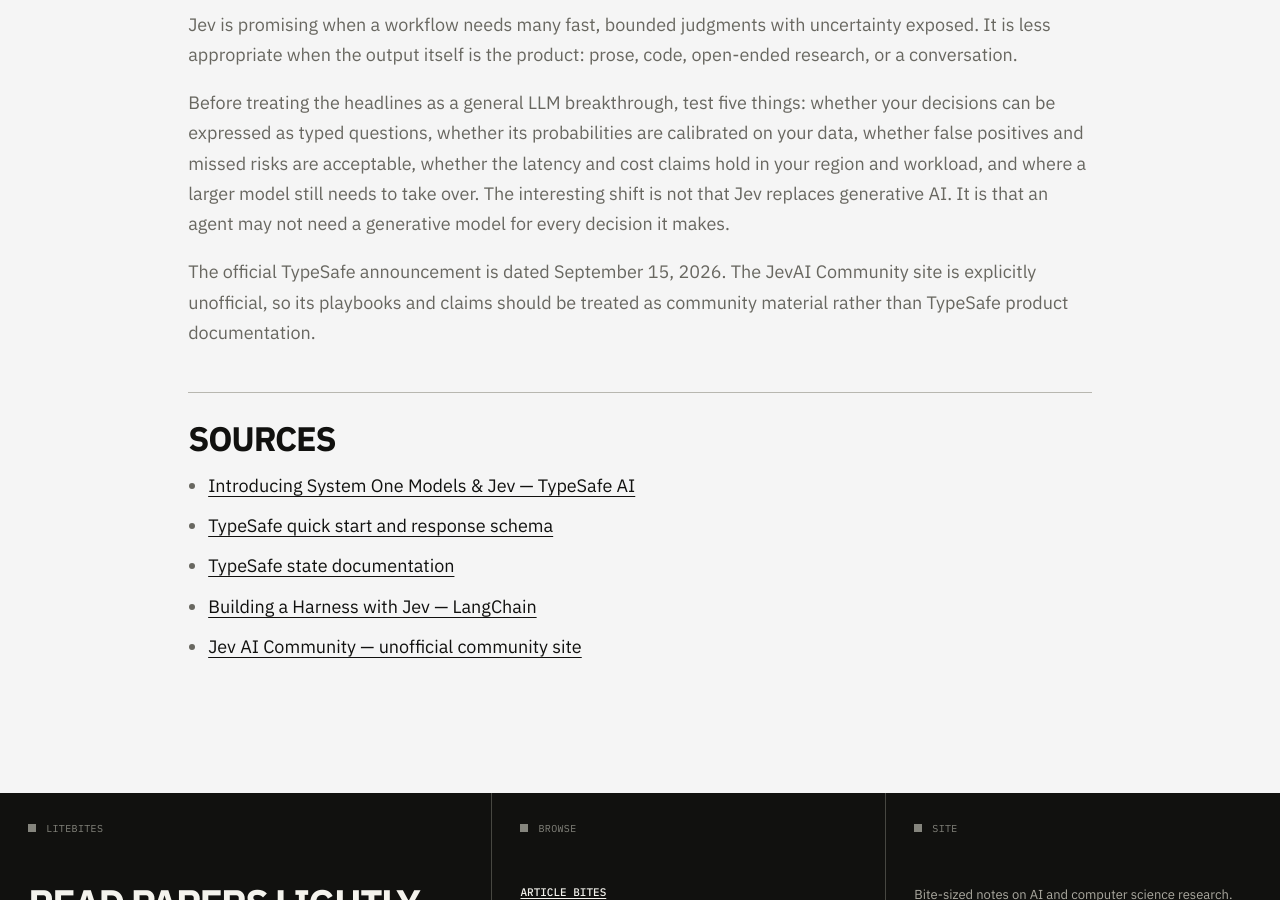
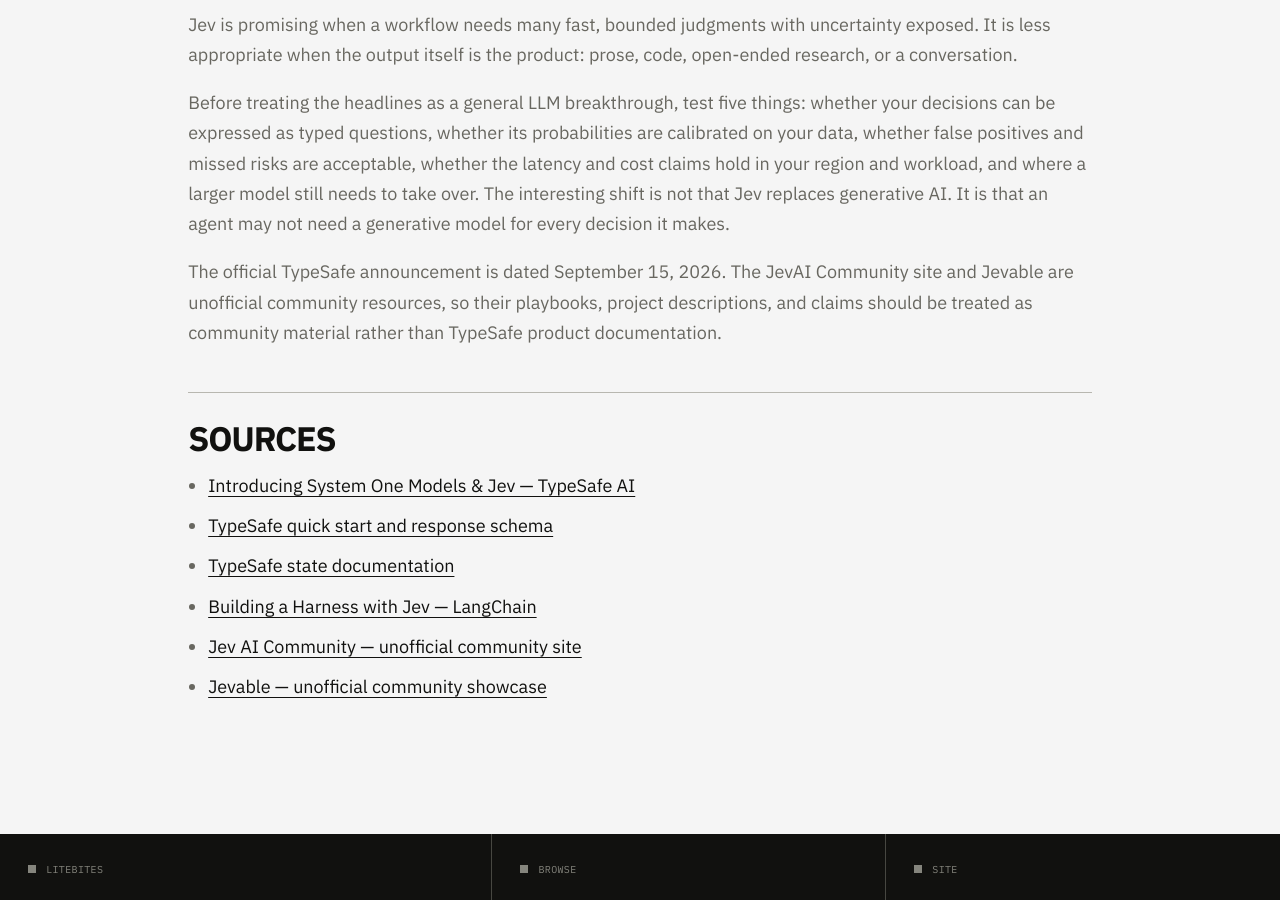
Before and after one commit to LiteBites/LiteBites.github.io, a Jekyll site: the page built from _articles/jev-system-one-model.md, in a window 1280 px wide and 900 px high, scrolled down 3118 px. Built offline with Jekyll 4.4.1, drawn with Linux system fonts in a browser that asks for light colours; some of the changed text lies outside the part shown.

Commit message:
docs: add Jevable community source

```diff
--- a/_articles/jev-system-one-model.md
+++ b/_articles/jev-system-one-model.md
@@ -26,6 +26,8 @@ additional_sources:
     url: "https://www.langchain.com/blog/building-a-harness-with-jev"
   - name: "Jev AI community (unofficial)"
     url: "https://www.jevai.org/"
+  - name: "Jevable community showcase (unofficial)"
+    url: "https://jevable.com/"
 ---
 
 ## The model does not answer the user
@@ -70,7 +72,7 @@ Jev is promising when a workflow needs many fast, bounded judgments with uncerta
 
 Before treating the headlines as a general LLM breakthrough, test five things: whether your decisions can be expressed as typed questions, whether its probabilities are calibrated on your data, whether false positives and missed risks are acceptable, whether the latency and cost claims hold in your region and workload, and where a larger model still needs to take over. The interesting shift is not that Jev replaces generative AI. It is that an agent may not need a generative model for every decision it makes.
 
-The official TypeSafe announcement is dated September 15, 2026. The JevAI Community site is explicitly unofficial, so its playbooks and claims should be treated as community material rather than TypeSafe product documentation.
+The official TypeSafe announcement is dated September 15, 2026. The JevAI Community site and Jevable are unofficial community resources, so their playbooks, project descriptions, and claims should be treated as community material rather than TypeSafe product documentation.
 
 ## Sources
 
@@ -79,3 +81,4 @@ The official TypeSafe announcement is dated September 15, 2026. The JevAI Commun
 - [TypeSafe state documentation](https://docs.typesafe.ai/concepts/state)
 - [Building a Harness with Jev — LangChain](https://www.langchain.com/blog/building-a-harness-with-jev)
 - [Jev AI Community — unofficial community site](https://www.jevai.org/)
+- [Jevable — unofficial community showcase](https://jevable.com/)
```
Also changed, not shown: other parts of _articles/jev-system-one-model.md (+1 -1 lines), _data/knowledge-graph-state.json.
